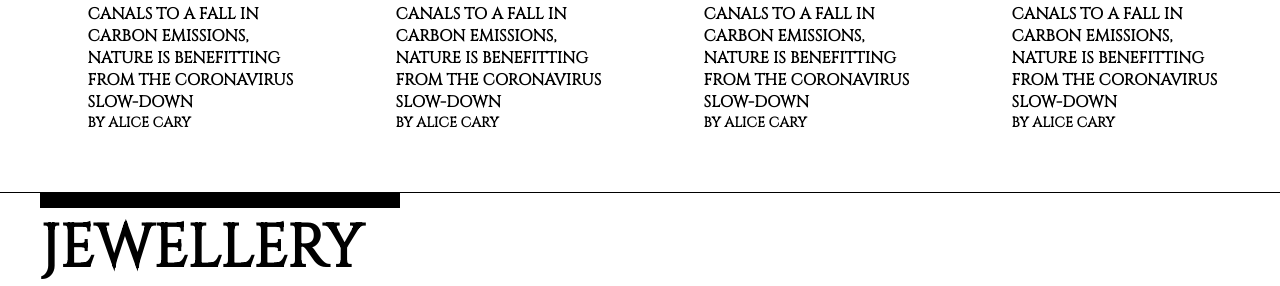
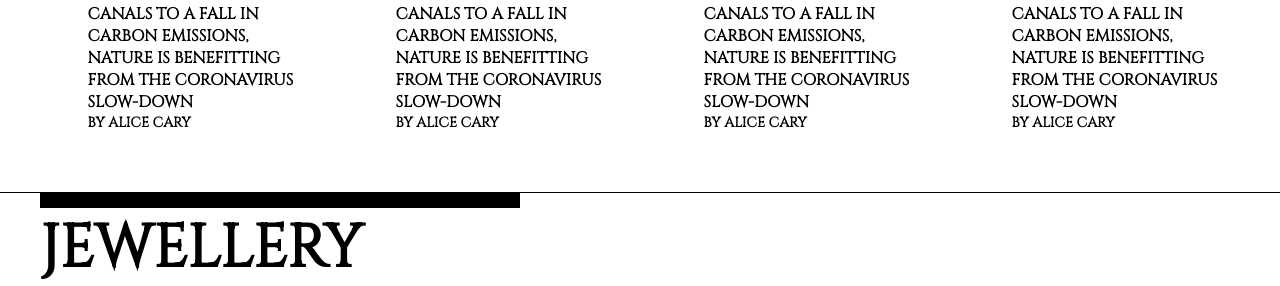
Before and after one commit to Alesyaa103/epam_internship, a plain HTML site: page HW_1/index.html in a window 1280 px wide. Shown: the part 2847-3133 px from the top of the page. Drawn offline with Linux system fonts and the light colour scheme.

Commit message:
create a new branch with changed tabulation

```diff
--- a/HW_1/main.css
+++ b/HW_1/main.css
@@ -36,7 +36,7 @@ h1 {
 }
 
 h2 {
-  width: 30%;
+  width: 40%;
   font-size: 60px;
   border-top: 15px solid black;
 }
@@ -115,21 +115,28 @@ img {
   width: 70%;
   padding-left: 20px;
 }
+
 aside {
-  background-color: rgb(36, 37, 38)
+  background-color: rgb(36, 37, 38);
 }
+
 aside h2 {
   font-size: 200px;
   color: rgb(45, 46, 47);
+  padding-left: 10%;
   width: 100%;
   border-top: 50px solid rgb(45, 46, 47);
 }
+
 footer {
   background-color: rgb(45, 46, 47);
   border-top: 1px solid white;
   text-align: center;
 }
-footer h4, p, h5{
+
+footer h4,
+p,
+h5 {
   color: white;
   padding: 0;
 }
```
Also changed, not shown: HW_1/index.html (+0 -2 lines).
